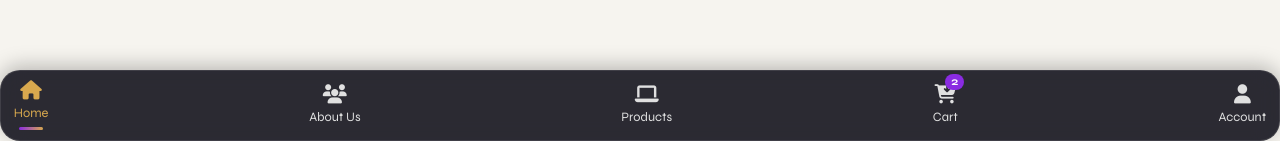
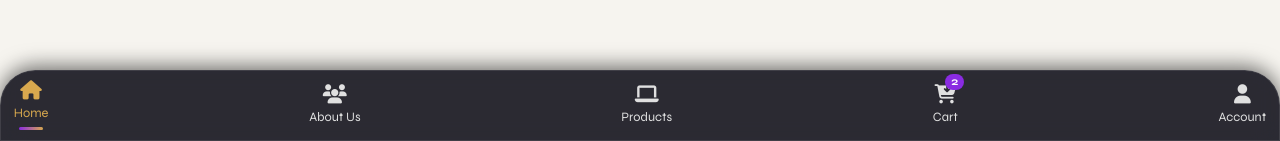
Before and after one commit to MiracleChibuike/techlap, a React (Vite) app: page / in a window 1280 px wide. Shown: the part 659-800 px from the top of the page. Built offline with nearby package versions, Linux system fonts and the light colour scheme; a web font is replaced by a local one.

Commit message:
update page

```diff
--- a/components/Navbar.css
+++ b/components/Navbar.css
@@ -166,13 +166,14 @@
     background: rgba(20, 20, 30, 0.9);
     backdrop-filter: blur(12px) saturate(180%);
     -webkit-backdrop-filter: blur(12px) saturate(180%);
-    border-radius: 20px;
+    border-top-left-radius: 35px;
+    border-top-right-radius: 35px;
     border: 1px solid rgba(255, 255, 255, 0.1);
     position: fixed;
     left: 0;
     right: 0;
     bottom: 0;
-    box-shadow:  0 -4px 20px rgba(0, 0, 0, 0.25);
+    box-shadow:  0 -4px 20px rgba(0, 0, 0, 0.55);
     width: 100%;
     /* box-shadow: 0 4px 12px rgba(0, 0, 0, 0.09); */
     /* border-top: 0.55px solid var(--muted-clay); */
```
